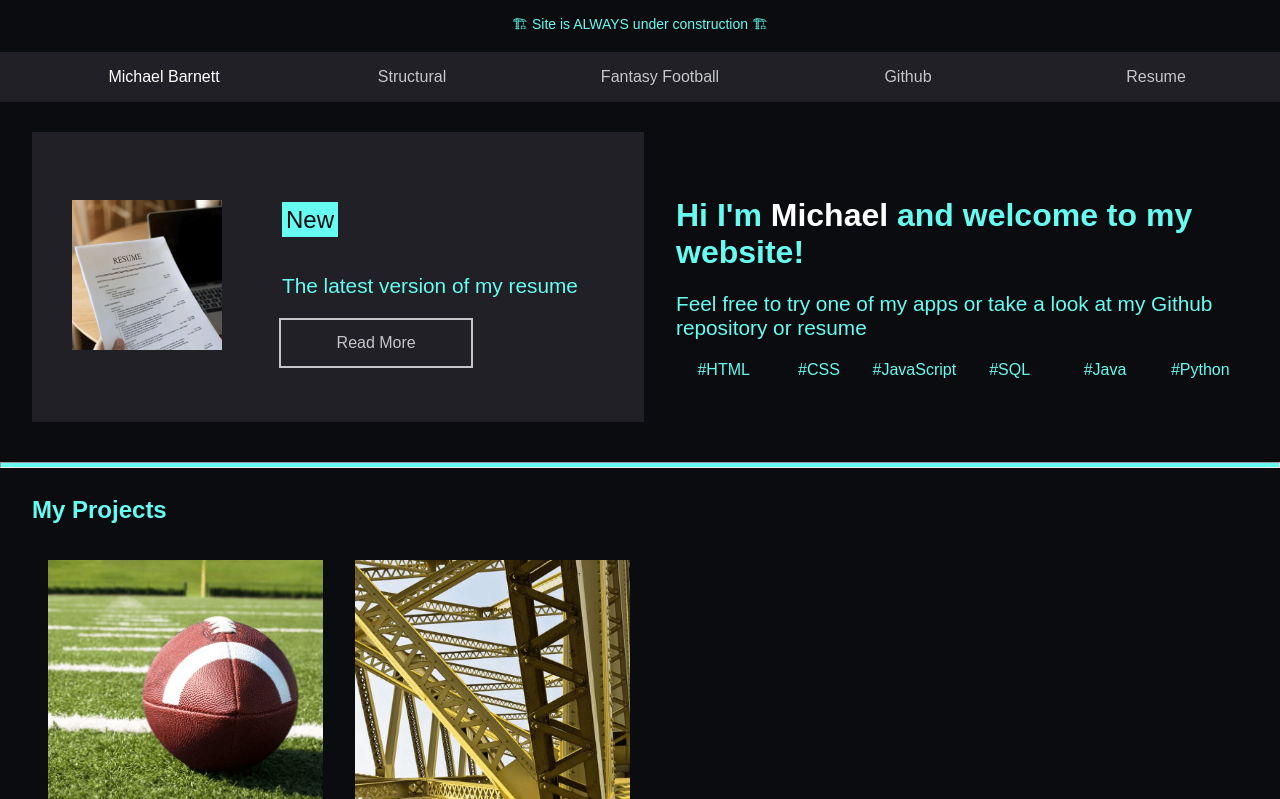
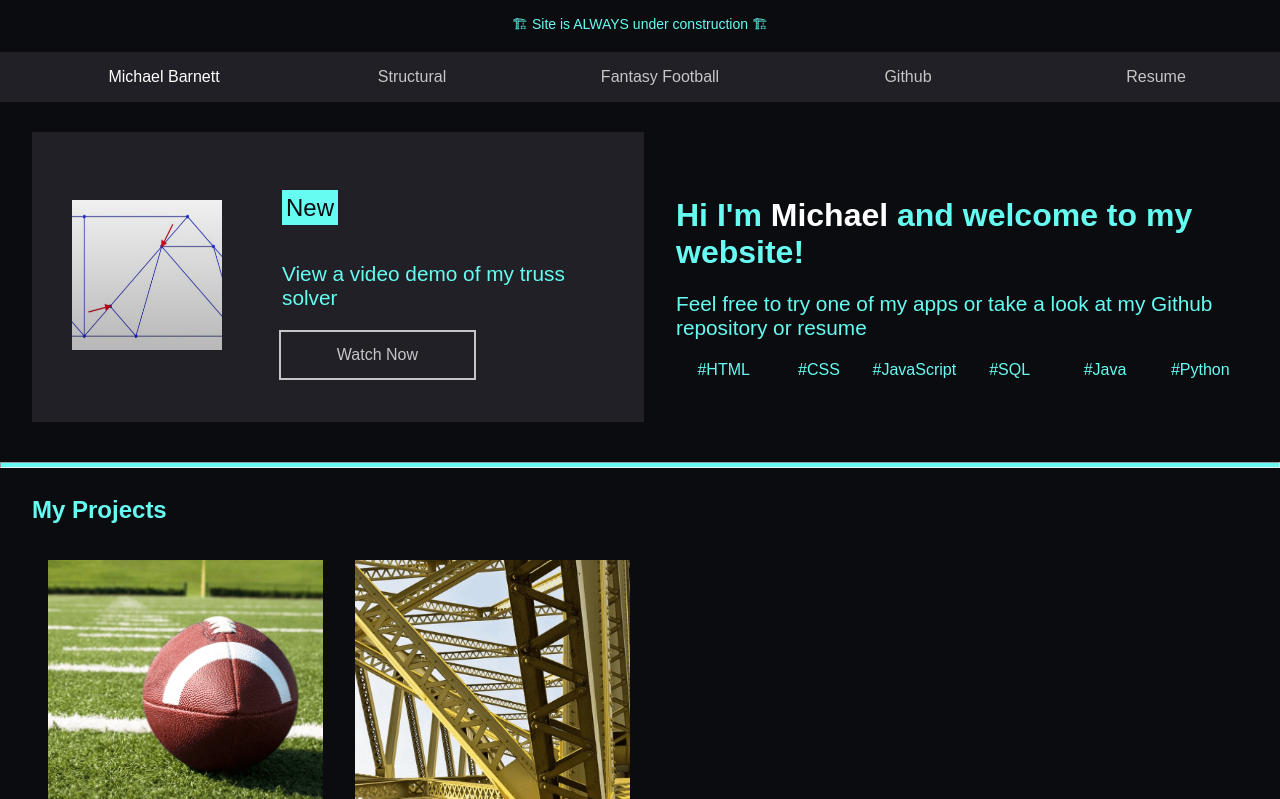
Before and after one commit to michaelbarnett17/home, a plain HTML site: page index.html in a window 1280 px wide. Shown: the top 799 px of the page. Drawn offline with Linux system fonts and the light colour scheme.

Commit message:
added link to truss demo

```diff
--- a/index.html
+++ b/index.html
@@ -31,12 +31,12 @@
     <div class="flex-container-h margin_l_r">
       <div class="flex-container-h" id="new">
         <div id="newImage">
-          <a href="#"><img src="img/resume.png" alt="code"></a>
+          <a href="#"><img src="img/truss.png" alt="code"></a>
         </div>
         <div class="flex-container-v">
           <div><span id="newBold">New</span></div>
-          <div class="largerText">The latest version of my resume</div>
-          <a class="btn" href="https://github.com/michaelbarnett17/resume2021/blob/main/resume2021.pdf">Read More</a>
+          <div class="largerText">View a video demo of my truss solver</div>
+          <a class="btn" href="https://www.youtube.com/watch?v=Rbis8Mn4Xhg">Watch Now</a>
         </div>
       </div>
       <div id="intro">
```
Also changed, not shown: img/truss.PNG (added).
